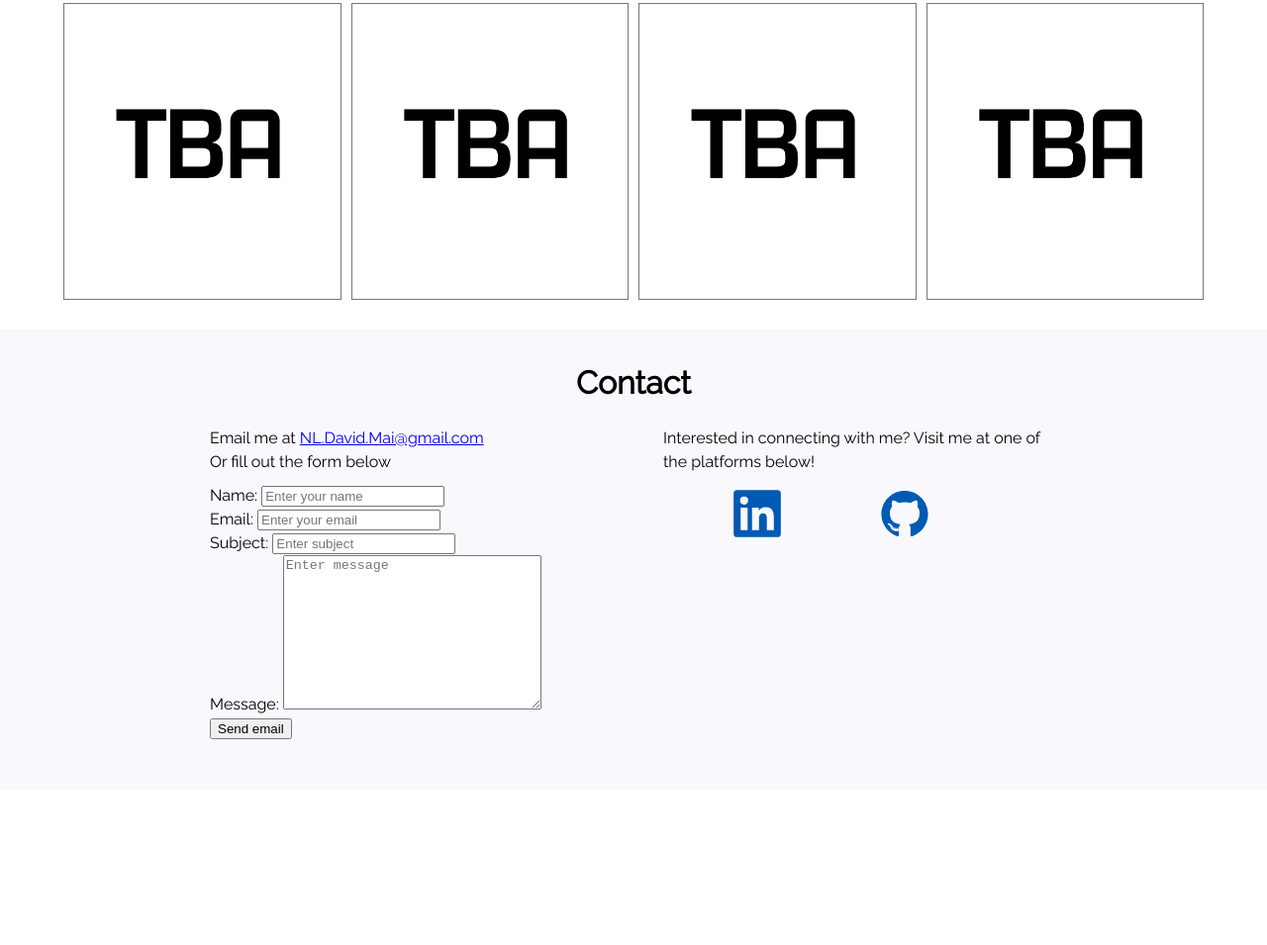
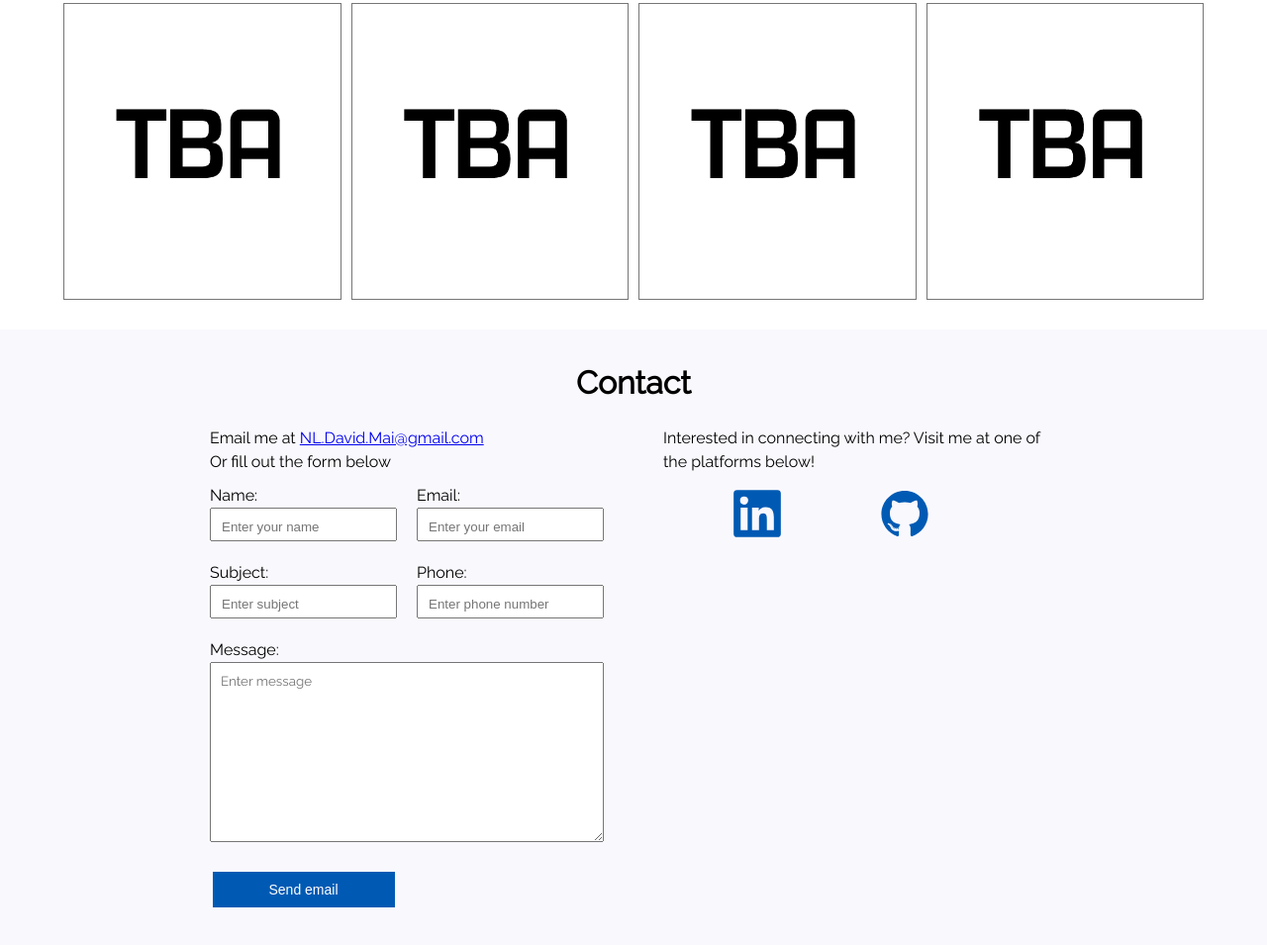
Before and after one commit to DevMai90/devmai90-portfolio, a website: page index.html in a window 1280 px wide. Shown: the part 971-1926 px from the top of the page at 99% size. Before the commit the page ends 1769 px from the top, so only its background shows below. Drawn offline with nearby package versions, Linux system fonts and the light colour scheme.

Commit message:
Style contact form

```diff
--- a/index.html
+++ b/index.html
@@ -266,10 +266,13 @@
               <a href="mailto:nl.david.mai@gmail.com">NL.David.Mai@gmail.com</a>
             </p>
             <p>Or fill out the form below</p>
-            <form action="submit">
+            <form action="submit" class="contact-content__form">
               <div>
-                <label for="name">Name:</label>
+                <label class="contact-content__form-label" for="name"
+                  >Name:</label
+                >
                 <input
+                  class="contact-content__form-input"
                   type="text"
                   id="name"
                   placeholder="Enter your name"
@@ -277,8 +280,11 @@
                 />
               </div>
               <div>
-                <label for="email">Email:</label>
+                <label class="contact-content__form-label" for="email"
+                  >Email:</label
+                >
                 <input
+                  class="contact-content__form-input"
                   type="text"
                   id="email"
                   placeholder="Enter your email"
@@ -286,8 +292,11 @@
                 />
               </div>
               <div>
-                <label for="subject">Subject:</label>
+                <label class="contact-content__form-label" for="subject"
+                  >Subject:</label
+                >
                 <input
+                  class="contact-content__form-input"
                   type="text"
                   id="subject"
                   placeholder="Enter subject"
@@ -295,8 +304,23 @@
                 />
               </div>
               <div>
-                <label for="message">Message:</label>
+                <label class="contact-content__form-label" for="subject"
+                  >Phone:</label
+                >
+                <input
+                  class="contact-content__form-input"
+                  type="text"
+                  id="phone"
+                  placeholder="Enter phone number"
+                  required
+                />
+              </div>
+              <div class="contact-content__form-full">
+                <label class="contact-content__form-label" for="message"
+                  >Message:</label
+                >
                 <textarea
+                  class="contact-content__form-textarea"
                   name="name"
                   id="name"
                   cols="30"
@@ -305,11 +329,12 @@
                   required
                 ></textarea>
               </div>
-              <button type="submit">Send email</button>
+              <button class="contact-content__form-submit" type="submit">
+                Send email
+              </button>
             </form>
           </div>
 
-          <!-- Place links into specific cards and make entire card clickable -->
           <div class="contact-content__connect">
             <span
               >Interested in connecting with me? Visit me at one of the
--- a/scss/index.scss
+++ b/scss/index.scss
@@ -170,9 +170,6 @@ section:nth-child(even) {
   padding-bottom: 3rem;
 
   &__list {
-    // display: flex;
-    // justify-content: center;
-    // flex-wrap: wrap;
     display: grid;
     grid-template-columns: repeat(4, 1fr);
     gap: 1rem;
@@ -204,10 +201,6 @@ section:nth-child(even) {
     margin: 0;
   }
 
-  form {
-    margin-top: 1rem;
-  }
-
   &__container {
     display: grid;
     grid-template-columns: repeat(2, 1fr);
@@ -215,6 +208,50 @@ section:nth-child(even) {
     margin: auto;
     text-align: left;
     width: 70%;
+  }
+
+  &__form {
+    margin-top: 1rem;
+    display: grid;
+    grid-template-columns: repeat(2, 1fr);
+    gap: 2rem;
+  }
+
+  &__form-textarea {
+    font-family: 'Raleway', sans-serif;
+    padding: 1rem;
+    width: 100%;
+  }
+
+  &__form-full {
+    grid-column: 1 / 3;
+  }
+
+  &__form-label {
+    display: block;
+  }
+
+  &__form-input {
+    width: 100%;
+    padding: 1rem 1rem 0.5rem 1rem;
+  }
+
+  &__form-submit {
+    background-color: #005ab3;
+    border: 0;
+    color: #fff;
+    text-decoration: none;
+    cursor: pointer;
+    font-size: 1.4rem;
+    padding: 1rem;
+    margin: 0.25rem;
+    min-width: 15rem;
+    transition: all 0.2s ease 0s;
+  }
+
+  &__form-submit:hover {
+    transform: scale(1.1);
+    box-shadow: 0 0 3px #464646;
   }
 
   &__email {
@@ -237,8 +274,8 @@ section:nth-child(even) {
     transform: scale(1.2);
   }
 
-  &__connect-item {
-    // height: 5rem;
-    // width: 5rem;
-  }
+  // &__connect-item {
+  //   // height: 5rem;
+  //   // width: 5rem;
+  // }
 }
```
Also changed, not shown: css/index.css.
